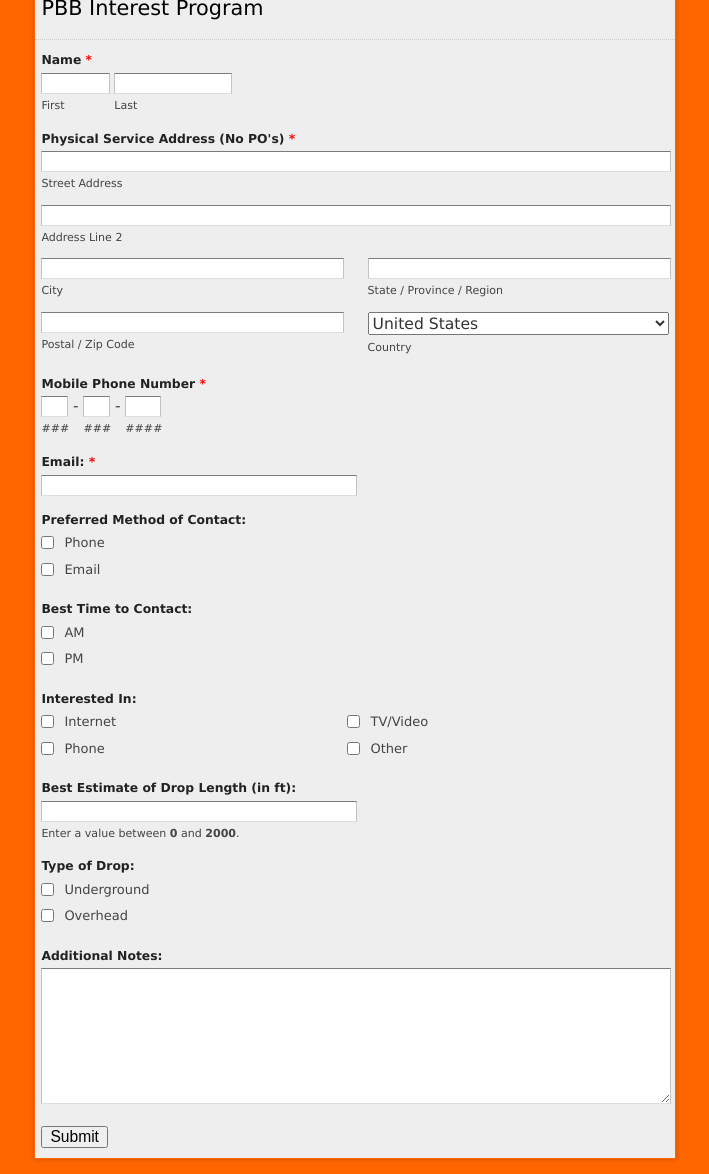
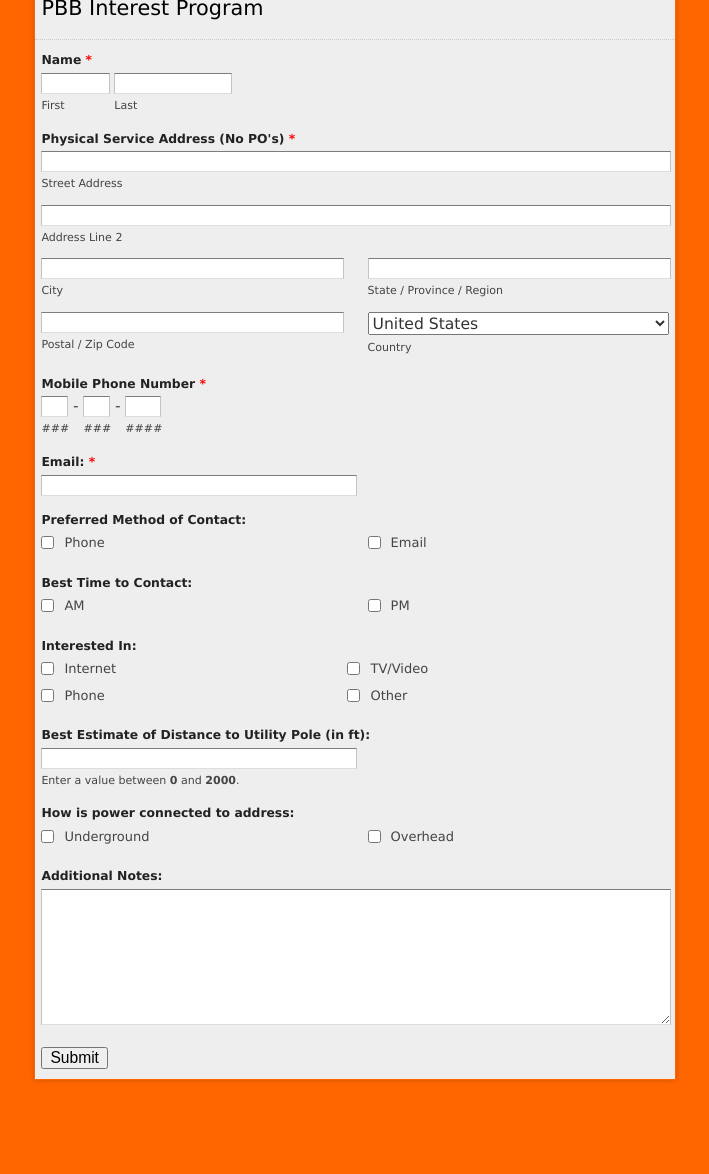
Before and after one commit to christophermurphy/christophermurphy.github.io, a Jekyll site: the page about/leads.html, which Jekyll copies as it is, in a window 1280 px wide, cut to the strip 102-1276 px from the top of the page. Shown: the whole strip, without its empty margins (285-994 px from the left). Built offline with Jekyll 4.4.1, drawn with Linux system fonts in a browser that asks for light colours; after the commit the page ends 1197 px from its top, so only the background shows below that.

Commit message:
change layout to be tighter

```diff
--- a/about/leads.html
+++ b/about/leads.html
@@ -158,30 +158,26 @@
 			</div>
 	</li>
 
-
-
 <li id="fo8li6" class="phone notranslate">
 	<label class="desc" id="title6">
 		Mobile Phone Number
 				<span id="req_6" class="req">*</span>
 			</label>
 	<span>
-		<input id="Field6" name="Field6"       type="tel" class="field text" value="" size="3" maxlength="3" tabindex="0" onkeyup="handleInput(this); autotab(this, document.getElementById('Field6-1'), this); filterNonnumeric(this);" onchange="handleInput(this);"             onfocus="this.selectionStart = this.selectionEnd = this.value.length;" placeholder=""       			required 			/>
+		<input id="Field6" name="Field6" type="tel" class="field text" value="" size="3" maxlength="3" tabindex="0" onkeyup="handleInput(this); autotab(this, document.getElementById('Field6-1'), this); filterNonnumeric(this);" onchange="handleInput(this);" onfocus="this.selectionStart = this.selectionEnd = this.value.length;" placeholder="" required />
 		<label for="Field6">###</label>
 	</span>
 	<span class="symbol">-</span>
 	<span>
-		<input id="Field6-1" name="Field6-1"       type="tel" class="field text" value="" size="3" maxlength="3" tabindex="0" onkeyup="handleInput(this); autotab(this, document.getElementById('Field6-2'), document.getElementById('Field6')); filterNonnumeric(this);" onchange="handleInput(this);"             onfocus="this.selectionStart = this.selectionEnd = this.value.length;" placeholder="" required 			/>
+		<input id="Field6-1" name="Field6-1" type="tel" class="field text" value="" size="3" maxlength="3" tabindex="0" onkeyup="handleInput(this); autotab(this, document.getElementById('Field6-2'), document.getElementById('Field6')); filterNonnumeric(this);" onchange="handleInput(this);" onfocus="this.selectionStart = this.selectionEnd = this.value.length;" placeholder="" required />
 		<label for="Field6-1">###</label>
 	</span>
 	<span class="symbol">-</span>
 	<span>
-	 	<input id="Field6-2" name="Field6-2"       type="tel" class="field text" value="" size="4" maxlength="4" tabindex="0" onkeyup="handleInput(this); autotab(this, this, document.getElementById('Field6-1')); filterNonnumeric(this);" onchange="handleInput(this);"             onfocus="this.selectionStart = this.selectionEnd = this.value.length;" placeholder="" required 			/>
+	 	<input id="Field6-2" name="Field6-2" type="tel" class="field text" value="" size="4" maxlength="4" tabindex="0" onkeyup="handleInput(this); autotab(this, this, document.getElementById('Field6-1')); filterNonnumeric(this);" onchange="handleInput(this);" onfocus="this.selectionStart = this.selectionEnd = this.value.length;" placeholder="" required />
 		<label for="Field6-2">####</label>
 	</span>
 	</li>
-
-
 
 <li id="fo8li5" class="notranslate">
 	<label class="desc" id="title5" for="Field5">
@@ -193,14 +189,10 @@
 	</div>
 	</li>
 
-
-
 <li id="fo8li324" class="     ">
 	<fieldset>
         <![if !IE | (gte IE 8)]>
-	<legend id="title324" class="desc notranslate">
-		Preferred Method of Contact:
-			</legend>
+        <legend id="title324" class="desc notranslate">Preferred Method of Contact:</legend>
         <![endif]>
         <!--[if lt IE 8]>
         <label id="title324" class="desc">
@@ -208,20 +200,18 @@
                 </label>
         <![endif]-->
         <div>
-		<span class="subfield left">
-	<input id="Field324" name="Field324" type="checkbox" class="field checkbox" value="Phone" tabindex="0" onchange="handleInput(this);"     		/>
+            <span class="subfield left" style="width:48%;">
+                <input id="Field324" name="Field324" type="checkbox" class="field checkbox" value="Phone" tabindex="0" onchange="handleInput(this);" />
                 <label class="choice" for="Field324">
                     <span class="choice__text notranslate" >Phone</span>
-					<span class="choice__qty">
-							</span>
+                    <span class="choice__qty"></span>
                 </label>
             </span>
-		<span class="subfield right">
-	<input id="Field325" name="Field325" type="checkbox" class="field checkbox" value="Email" tabindex="0" onchange="handleInput(this);"     		/>
+            <span class="subfield right" style="width:48%;">
+                <input id="Field325" name="Field325" type="checkbox" class="field checkbox" value="Email" tabindex="0" onchange="handleInput(this);" />
                 <label class="choice" for="Field325">
                     <span class="choice__text notranslate" >Email</span>
-					<span class="choice__qty">
-							</span>
+                    <span class="choice__qty"></span>
                 </label>
             </span>
         </div>
@@ -243,7 +233,7 @@
 			</label>
 	<![endif]-->
 	<div>
-		<span class="subfield">
+		<span class="subfield left" style="width:48%;">
 	<input id="Field224" name="Field224" type="checkbox" class="field checkbox" value="AM" tabindex="0" onchange="handleInput(this);"     		/>
 	<label class="choice" for="Field224">
 		<span class="choice__text notranslate" >AM</span>
@@ -251,7 +241,7 @@
 							</span>
 	</label>
 	</span>
-		<span class="subfield">
+		<span class="subfield right" style="width:48%;">
 	<input id="Field225" name="Field225" type="checkbox" class="field checkbox" value="PM" tabindex="0" onchange="handleInput(this);"     		/>
 	<label class="choice" for="Field225">
 		<span class="choice__text notranslate" >PM</span>
@@ -318,7 +308,7 @@
 
 <li id="fo8li425" class="notranslate">
 	<label class="desc " id="title425" for="Field425">
-		Best Estimate of Drop Length (in ft):
+		Best Estimate of Distance to Utility Pole (in ft):
 			</label>
 	<div>
 		<input id="Field425" name="Field425"         type="text"       			class="field text nospin medium"  			value="" min="0" max="2000" maxlength="255" tabindex="0" onkeyup="handleInput(this); validateRange(425, 'value');" onchange="handleInput(this);"       placeholder=""            			/>
@@ -332,7 +322,7 @@
 	<fieldset>
 	<![if !IE | (gte IE 8)]>
 	<legend id="title527" class="desc notranslate">
-		Type of Drop:
+		How is power connected to address:
 			</legend>
 	<![endif]>
 	<!--[if lt IE 8]>
@@ -341,7 +331,7 @@
 			</label>
 	<![endif]-->
 	<div>
-		<span class="subfield">
+		<span class="subfield left" style="width:48%;">
 	<input id="Field527" name="Field527" type="checkbox" class="field checkbox" value="Underground" tabindex="0" onchange="handleInput(this);"     		/>
 	<label class="choice" for="Field527">
 		<span class="choice__text notranslate" >Underground</span>
@@ -349,7 +339,7 @@
 							</span>
 	</label>
 	</span>
-		<span class="subfield">
+		<span class="subfield right" style="width:48%;">
 	<input id="Field528" name="Field528" type="checkbox" class="field checkbox" value="Overhead" tabindex="0" onchange="handleInput(this);"     		/>
 	<label class="choice" for="Field528">
 		<span class="choice__text notranslate" >Overhead</span>
```
Lines whose indentation alone changed are shown as unchanged.
